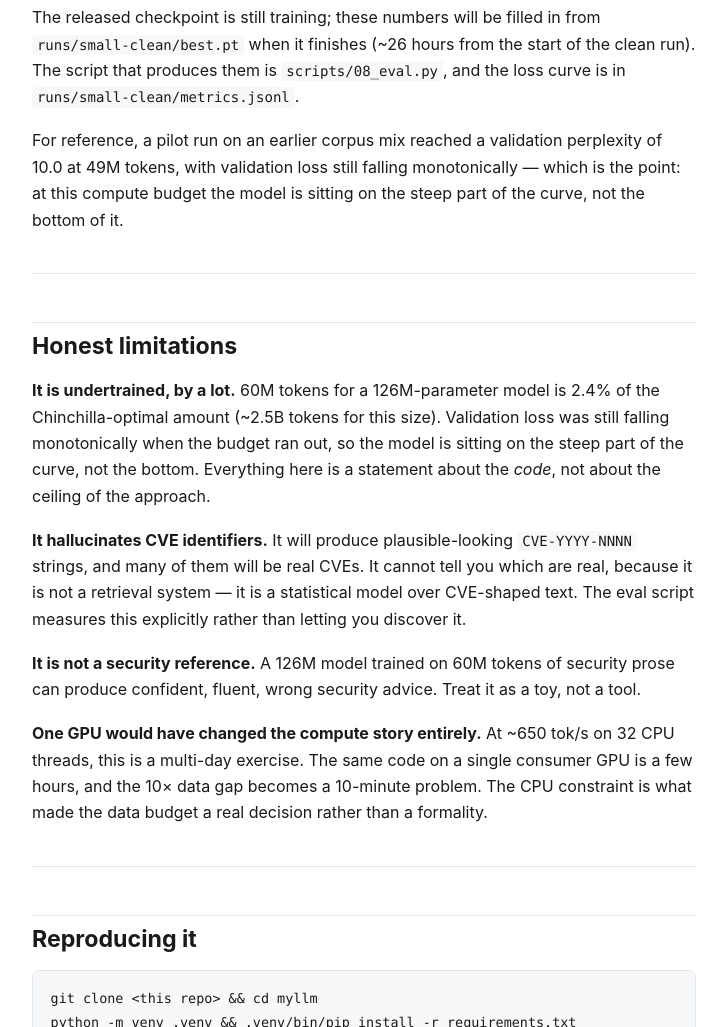
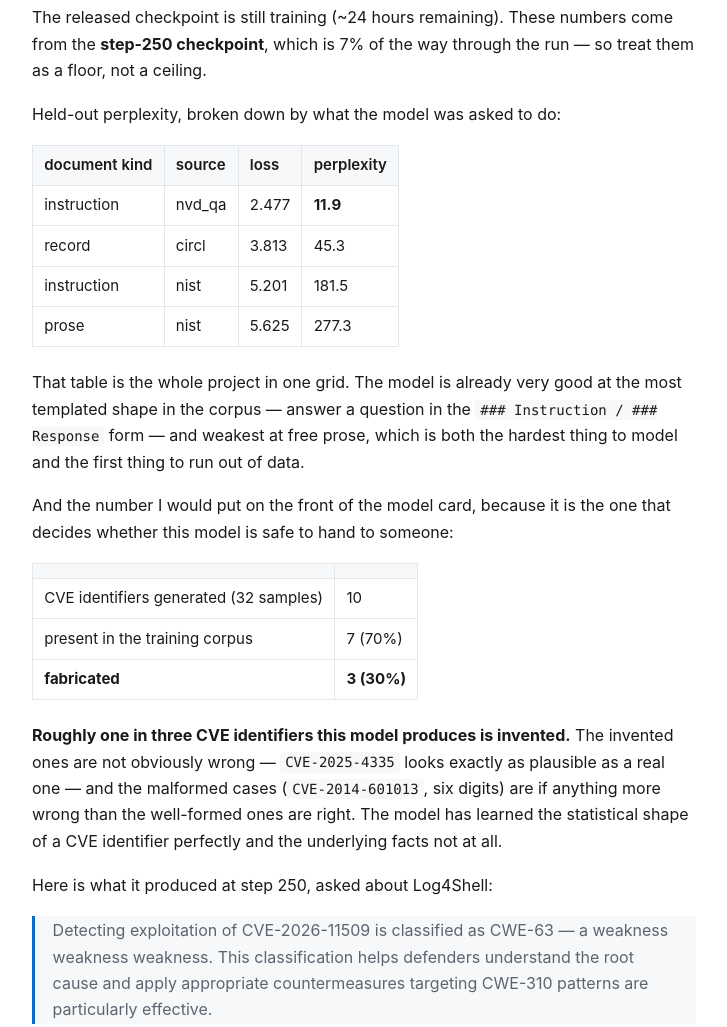
Before and after one commit to einyx/myllm, a plain HTML site: page docs/index.html in a window 1280 px wide. Shown: the part 7176-8203 px from the top of the page, without its empty margins (276-1003 px from the left). Drawn offline with Linux system fonts and the light colour scheme.

Commit message:
Add measured evaluation numbers to the model card, README and write-up
From the step-250 checkpoint (7% of training):

- Held-out perplexity by document type: nvd_qa instruction 11.9,
  circl record 45.3, nist instruction 181.5, nist prose 277.3.
- CVE hallucination rate: 3 of 10 generated identifiers are fabricated
  (30%), with examples. Measured by sampling 32 completions from
  held-out prompts rather than asserted.

The model card now leads with a number instead of a promise.

Also freed 5.6GB by dropping duplicate snapshots from the unclean pilot
run, keeping best.pt, its metrics and the do-not-publish README.

Co-Authored-By: Claude Opus 4.8 (1M context) <noreply@anthropic.com>

```diff
--- a/docs/index.html
+++ b/docs/index.html
@@ -296,15 +296,93 @@ derive from it, so it is not in the release. The remaining three are
 CC0-1.0, Apache-2.0, and CC-BY-4.0.</p>
 <hr />
 <h2>Results</h2>
-<p>The released checkpoint is still training; these numbers will be filled in
-from <code>runs/small-clean/best.pt</code> when it finishes (~26 hours from the start
-of the clean run). The script that produces them is
-<code>scripts/08_eval.py</code>, and the loss curve is in
-<code>runs/small-clean/metrics.jsonl</code>.</p>
-<p>For reference, a pilot run on an earlier corpus mix reached a validation
-perplexity of 10.0 at 49M tokens, with validation loss still falling
-monotonically — which is the point: at this compute budget the model is
-sitting on the steep part of the curve, not the bottom of it.</p>
+<p>The released checkpoint is still training (~24 hours remaining). These
+numbers come from the <strong>step-250 checkpoint</strong>, which is 7% of the way
+through the run — so treat them as a floor, not a ceiling.</p>
+<p>Held-out perplexity, broken down by what the model was asked to do:</p>
+<table>
+<thead>
+<tr>
+<th>document kind</th>
+<th>source</th>
+<th>loss</th>
+<th>perplexity</th>
+</tr>
+</thead>
+<tbody>
+<tr>
+<td>instruction</td>
+<td>nvd_qa</td>
+<td>2.477</td>
+<td><strong>11.9</strong></td>
+</tr>
+<tr>
+<td>record</td>
+<td>circl</td>
+<td>3.813</td>
+<td>45.3</td>
+</tr>
+<tr>
+<td>instruction</td>
+<td>nist</td>
+<td>5.201</td>
+<td>181.5</td>
+</tr>
+<tr>
+<td>prose</td>
+<td>nist</td>
+<td>5.625</td>
+<td>277.3</td>
+</tr>
+</tbody>
+</table>
+<p>That table is the whole project in one grid. The model is already very
+good at the most templated shape in the corpus — answer a question in
+the <code>### Instruction / ### Response</code> form — and weakest at free prose,
+which is both the hardest thing to model and the first thing to run out
+of data.</p>
+<p>And the number I would put on the front of the model card, because it is
+the one that decides whether this model is safe to hand to someone:</p>
+<table>
+<thead>
+<tr>
+<th></th>
+<th></th>
+</tr>
+</thead>
+<tbody>
+<tr>
+<td>CVE identifiers generated (32 samples)</td>
+<td>10</td>
+</tr>
+<tr>
+<td>present in the training corpus</td>
+<td>7 (70%)</td>
+</tr>
+<tr>
+<td><strong>fabricated</strong></td>
+<td><strong>3 (30%)</strong></td>
+</tr>
+</tbody>
+</table>
+<p><strong>Roughly one in three CVE identifiers this model produces is invented.</strong>
+The invented ones are not obviously wrong — <code>CVE-2025-4335</code> looks
+exactly as plausible as a real one — and the malformed cases
+(<code>CVE-2014-601013</code>, six digits) are if anything more wrong than the
+well-formed ones are right. The model has learned the statistical shape
+of a CVE identifier perfectly and the underlying facts not at all.</p>
+<p>Here is what it produced at step 250, asked about Log4Shell:</p>
+<blockquote>
+<p>Detecting exploitation of CVE-2026-11509 is classified as CWE-63 — a
+weakness weakness weakness. This classification helps defenders
+understand the root cause and apply appropriate countermeasures
+targeting CWE-310 patterns are particularly effective.</p>
+</blockquote>
+<p>The formatting is right. The CWE references are right-shaped. The
+confidence is right. The CVE id is invented, the CWE pairing is wrong,
+and the sentence is not English. Read that as a description of what a
+126M model at 7% of training looks like — and as an argument for why
+the warning belongs at the <em>top</em> of the model card, not the bottom.</p>
 <hr />
 <h2>Honest limitations</h2>
 <p><strong>It is undertrained, by a lot.</strong> 60M tokens for a 126M-parameter model is
```
Also changed, not shown: 3 other files.
